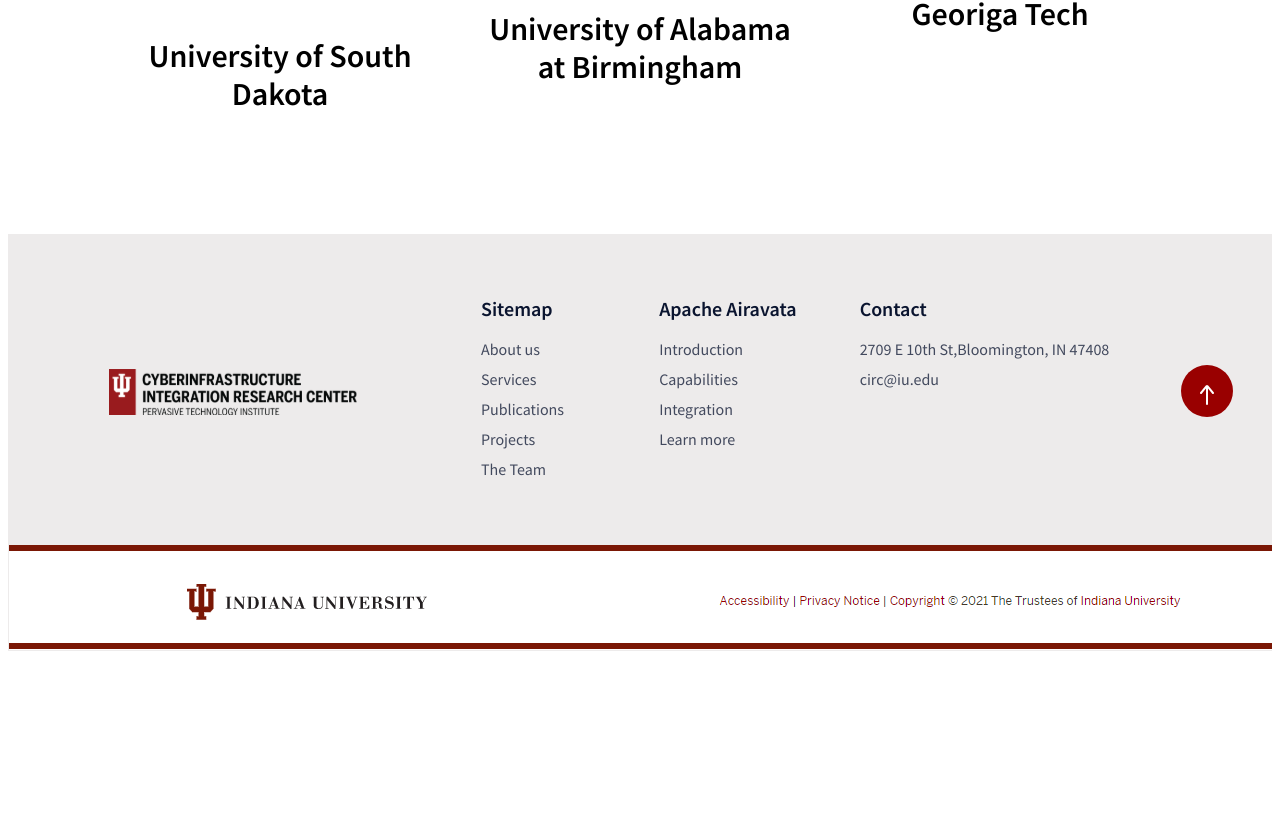
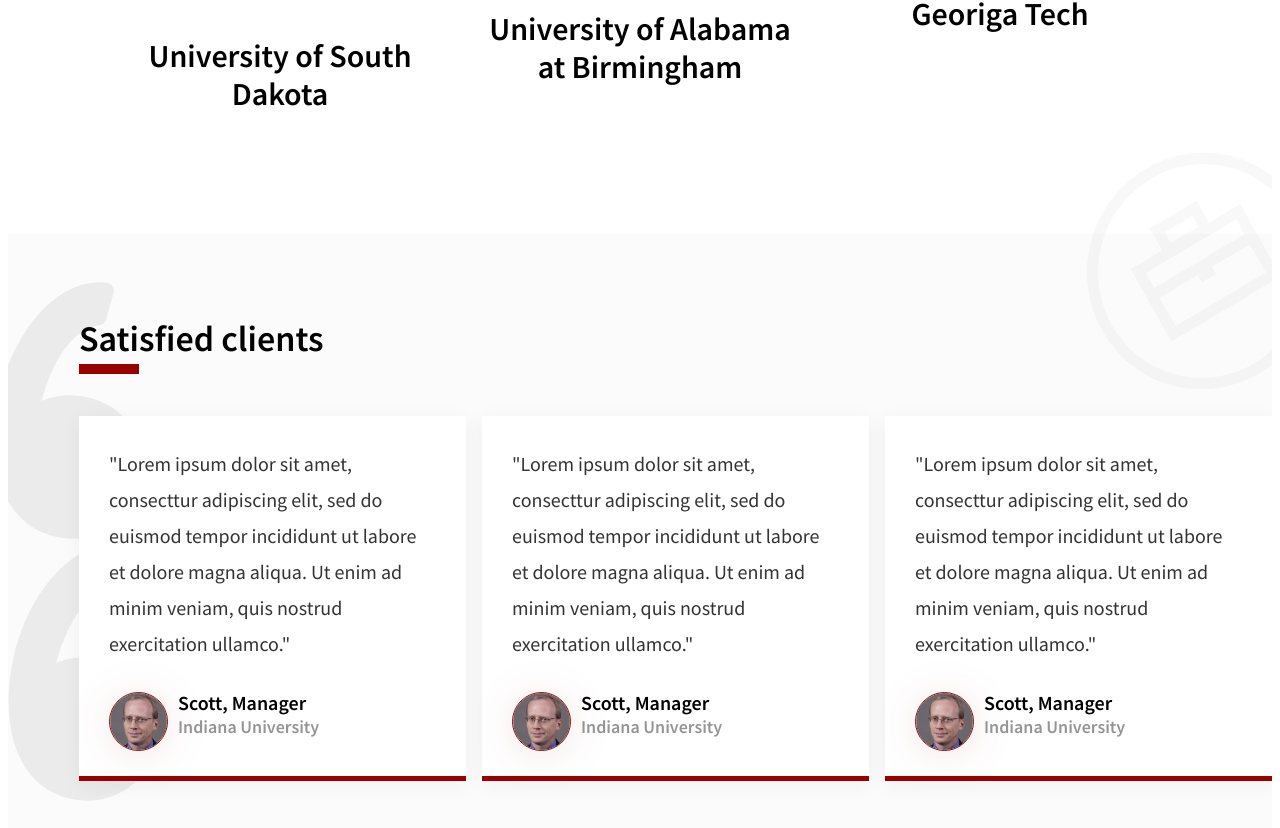
Before and after one commit to SciGaP/circ-website, a Vue app: page / in a window 1280 px wide. Shown: the part 6032-6860 px from the top of the page. Before the commit the page ends 6691 px from the top, so only its background shows below. Built offline with nearby package versions, Linux system fonts and the light colour scheme.

Commit message:
added reviews on home page.

```diff
--- /dev/null
+++ b/src/components/overlay/reviewCard.vue
@@ -0,0 +1,52 @@
+<template>
+  <div class="review-card bg-color-white link-text">
+    <div style="padding:30px">
+      <span style="line-height: 180%;font-size:20px;color: #333333;">"{{ review }}"</span>
+    </div>
+    <div class="f-s block" style="padding-left:30px">
+      <div class="pos-r" style="padding-right:10px">
+        <img :src="require(`@/assets/${imageLink}`)" :alt="firstName[0].toUpperCase()">
+      </div>
+      <div class="pos-r" style="lin-height:30px">
+        <span style="font-size:20px"><b>{{ firstName }}, {{ position }}</b></span> <br/>
+        <span style="font-size:18px;font-weight:600;color:#949494;">{{ company }}</span>
+      </div>
+    </div>
+  </div>
+</template>
+
+<script>
+export default {
+  name: 'reviewCard',
+  props: ['review', 'imageLink', 'position', 'company', 'firstName'],
+}
+</script>
+
+<style scoped>
+
+.review-card {
+  box-shadow: 0px 4px 20px rgba(0, 0, 0, 0.05);
+  width: 387px;
+  height: 365px;
+}
+.review-card::after {
+  content: ' ';
+  height: 5px;
+  width: 387px;
+  background: #990000;
+  display: block;
+  bottom: 0;
+  position: absolute;
+}
+
+img {
+  border-radius: 50%;
+  width: 59px;
+  height: 59px;
+  border: 1px solid #990000;
+  box-sizing: border-box;
+  filter: drop-shadow(0px 4px 20px rgba(153, 0, 0, 0.1));
+
+}
+
+</style>
--- a/src/components/pages/Home.vue
+++ b/src/components/pages/Home.vue
@@ -269,8 +269,63 @@
         </div>
       </div>
     </div>
-    <div class="reviews">
-
+    <div class="reviews pos-r f-s">
+      <div class="pos-r">
+        <svg width="137" height="257" viewBox="0 0 137 257" fill="none" xmlns="http://www.w3.org/2000/svg">
+          <path d="M84.2566 116.498C76.6954 114.321 69.1341 113.217 61.779 113.217C50.421 113.217 40.9437 115.812 33.595 118.991C40.6796 93.0543 57.6989 48.3014 91.6021 43.2616C94.7419 42.7946 97.3149 40.5243 98.1715 37.4682L105.581 10.9649C106.206 8.7236 105.836 6.32445 104.557 4.37938C103.279 2.4343 101.224 1.13651 98.9218 0.820916C96.4197 0.479561 93.8692 0.305664 91.3413 0.305664C50.6464 0.305664 10.3445 42.7817 -6.66186 103.601C-16.6448 139.282 -19.572 192.926 5.01813 226.691C18.7784 245.585 38.8537 255.674 64.6869 256.682C64.7932 256.685 64.8962 256.689 65.0025 256.689C96.8769 256.689 125.141 235.222 133.74 204.49C138.876 186.118 136.554 166.851 127.196 150.225C117.938 133.785 102.69 121.802 84.2566 116.498Z" fill="#EBEBEB"/>
+        </svg>
+        <svg width="151" height="257" viewBox="0 0 151 257" fill="none" xmlns="http://www.w3.org/2000/svg">
+          <path d="M141.783 150.228C132.525 133.785 117.276 121.802 98.8436 116.498C91.2823 114.321 83.7211 113.217 76.3691 113.217C65.0112 113.217 55.5306 115.812 48.1819 118.991C55.2666 93.0542 72.2858 48.3014 106.192 43.2616C109.332 42.7946 111.902 40.5243 112.762 37.4682L120.172 10.9649C120.796 8.72359 120.426 6.32445 119.147 4.37938C117.872 2.4343 115.818 1.13651 113.512 0.820916C111.013 0.479561 108.463 0.305664 105.931 0.305664C65.2366 0.305664 24.9347 42.7817 7.92508 103.601C-2.0546 139.282 -4.98184 192.926 19.6115 226.698C33.3686 245.588 53.4471 255.681 79.2771 256.685C79.3833 256.689 79.4864 256.692 79.5959 256.692C111.467 256.692 139.735 235.225 148.333 204.494C153.463 186.122 151.138 166.851 141.783 150.228Z" fill="#EBEBEB"/>
+        </svg>
+      </div>
+      <div class="pos-r" style="margin-left:-10rem;">
+        <div style="padding-bottom:2rem;padding-top:2rem;">
+          <span class="home-head-text head-text link-text">Satisfied clients</span>
+        </div>
+        <div class="grid-container-column" style="z-index:3;column-gap: 1rem">
+          <div>
+            <reviewCard
+              imageLink="marlon.png"
+              firstName="Scott"
+              position="Manager"
+              company="Indiana University"
+              review="Lorem ipsum dolor sit amet, consecttur adipiscing elit, sed do euismod tempor incididunt ut labore et dolore magna aliqua. Ut enim ad minim veniam, quis nostrud exercitation ullamco."
+            />
+          </div>
+          <div>
+            <reviewCard
+              imageLink="marlon.png"
+              firstName="Scott"
+              position="Manager"
+              company="Indiana University"
+              review="Lorem ipsum dolor sit amet, consecttur adipiscing elit, sed do euismod tempor incididunt ut labore et dolore magna aliqua. Ut enim ad minim veniam, quis nostrud exercitation ullamco."
+            />
+          </div>
+          <div>
+            <reviewCard
+              imageLink="marlon.png"
+              firstName="Scott"
+              position="Manager"
+              company="Indiana University"
+              review="Lorem ipsum dolor sit amet, consecttur adipiscing elit, sed do euismod tempor incididunt ut labore et dolore magna aliqua. Ut enim ad minim veniam, quis nostrud exercitation ullamco."
+            />
+          </div>
+        </div>
+      </div>
+      <div class="pos-r" style="margin-top:-130px;right:0;position:absolute">
+        <svg width="185" height="238" viewBox="0 0 185 238" fill="none" xmlns="http://www.w3.org/2000/svg">
+          <path d="M58.3679 16.945C2.88195 49.9387 -16.4176 122.252 15.2089 178.657C46.8355 235.061 117.3 253.998 172.786 221.004C228.272 188.011 247.571 115.697 215.945 59.2927C184.318 2.88811 113.854 -16.0487 58.3679 16.945ZM167.304 211.228C117.243 240.995 53.3607 223.827 24.8265 172.938C-3.7077 122.048 13.7892 56.4894 63.8498 26.7218C113.91 -3.04588 177.793 14.1221 206.327 65.0116C234.861 115.901 217.364 181.46 167.304 211.228Z" fill="#333333" fill-opacity="0.03"/>
+          <path transform="translate(43,48)" d="M66.6033 0.655699L19.7707 28.503L32.1343 50.5523L0.830424 69.1661L41.4337 141.578L150.874 76.5034L110.271 4.09134L78.9669 22.7051L66.6033 0.655699ZM34.7225 32.3083L62.5756 15.7465L68.6169 26.5206L40.7638 43.0824L34.7225 32.3083ZM45.5674 126.09L29.6913 97.7768L67.6504 75.2059L71.7247 82.4722L86.021 73.9714L81.9466 66.7051L119.906 44.1342L135.782 72.4476L45.5674 126.09ZM114.426 34.3623L24.212 88.005L15.7823 72.9713L106.243 19.1821L114.673 34.2157L114.426 34.3623Z" fill="#333333" fill-opacity="0.03"/>
+        </svg>
+      </div>
+    </div>
+    <div class="footer-pre f-s pos-r link-text" style="padding:5rem 8rem">
+      <div class="pos-r" style="width:45%;margin-right:10%">
+        <span style="font-size:44px;line-height:120%"><b>We're  part of the <span class="crim-colo">Pervasive </span> Technology <span class="crim-colo">Institue </span> at <span class="crim-colo">Indiana </span>University.</b></span>
+      </div>
+      <div class="pos-r" style="text-align:center;width:40%;margin-top:5%;margin-left:5%">
+        <button class="bor-rad hig-3r airvata-button link-text bg-crim-colo">Visit Website</button>
+      </div>
     </div>
   </div>
 </template>
@@ -278,9 +333,10 @@
 <script>
 import statCard from '../overlay/statCard';
 import teamCard from '../overlay/teamCard';
+import reviewCard from '../overlay/reviewCard';
 export default {
     name: 'Home',
-    components: {statCard, teamCard}
+    components: {statCard, teamCard, reviewCard}
 }
 </script>
 
@@ -288,6 +344,12 @@ export default {
 
 .two-cards {
   right: 8.334vh;
+}
+
+.reviews {
+  padding-bottom: 3rem;
+  padding-top: 3rem;
+  background: #EDEBEB33;
 }
 
 .domain-image {
@@ -339,37 +401,6 @@ export default {
   margin-top: 65px;
   height: 500px;
   padding-bottom: 180px;
-}
-
-.item--1::before {
-  content: url('~@/assets/NSF.png');
-  vertical-align: bottom;
-}
-.item--2::before {
-  content: url('~@/assets/NASA.png');
-  vertical-align: bottom;
-}
-
-.item--3::before {
-  content: url('~@/assets/DOE.png');
-  vertical-align: bottom;
-}
-
-.item--3 {
-  margin-top: 2rem;
-}
-
-.item--4::before {
-  content: url('~@/assets/USDA.png');
-  vertical-align: bottom;
-}
-.item--5::before {
-  content: url('~@/assets/NIH.png');
-  vertical-align: bottom;
-}
-
-.item--5 {
-  margin-top: 1.5rem;
 }
 
 .item-coll--1::before {
```
